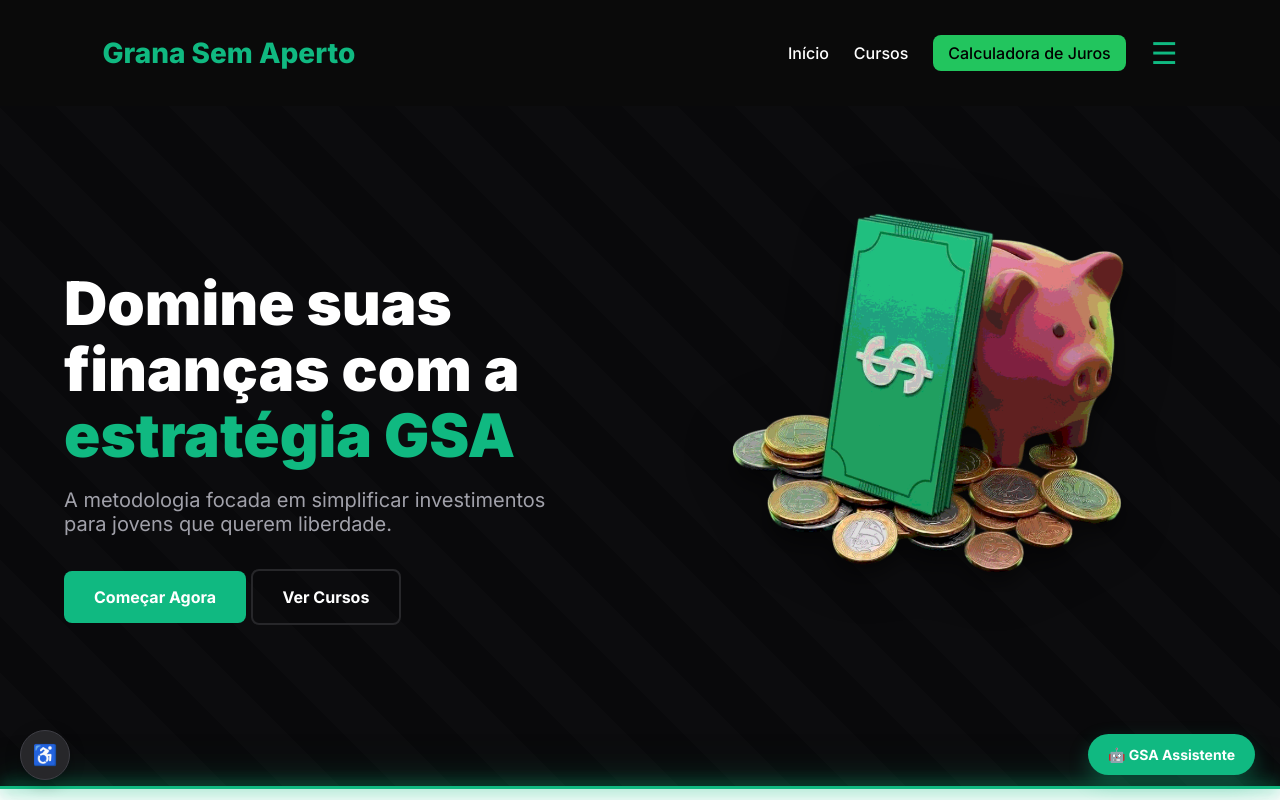
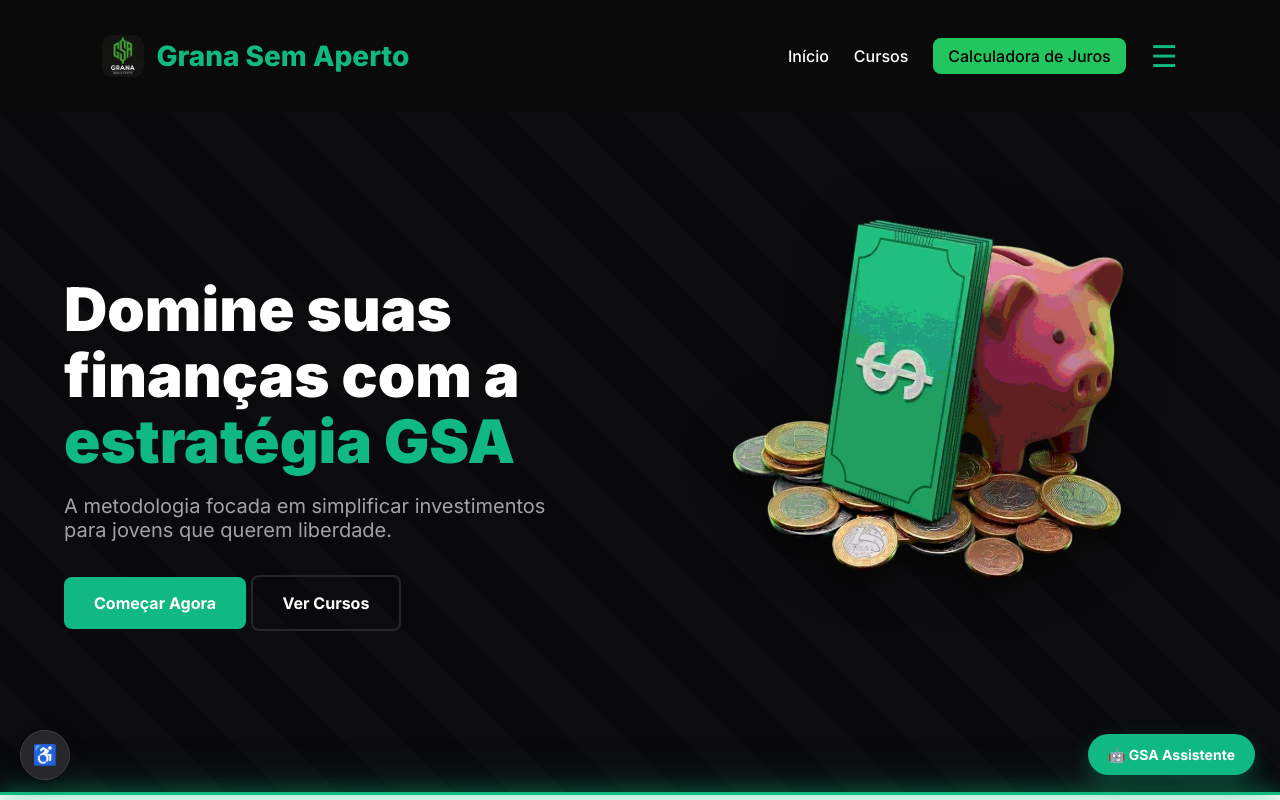
Before and after one commit to Maria551751/grana-sem-aperto, a plain HTML site: page index.html in a window 1280 px wide. Shown: the top 800 px of the page. Drawn offline with Linux system fonts and the light colour scheme.

Commit message:
add logo to site header

```diff
--- a/assets/css/global.css
+++ b/assets/css/global.css
@@ -43,10 +43,26 @@ body {
 }
 
 .logo {
+    display: inline-flex;
+    align-items: center;
+    gap: 12px;
     color: var(--verde-gsa);
     font-size: 28px;
     font-weight: 800;
     text-decoration: none;
+}
+
+.logo-mark {
+    width: 42px;
+    height: 42px;
+    object-fit: cover;
+    border-radius: 10px;
+    flex-shrink: 0;
+}
+
+.logo-text {
+    display: inline-block;
+    line-height: 1;
 }
 
 .menu-desktop {
--- a/assets/style.css
+++ b/assets/style.css
@@ -43,10 +43,26 @@ body {
 }
 
 .logo {
+    display: inline-flex;
+    align-items: center;
+    gap: 12px;
     color: var(--verde-gsa);
     font-size: 28px;
     font-weight: 800;
     text-decoration: none;
+}
+
+.logo-mark {
+    width: 42px;
+    height: 42px;
+    object-fit: cover;
+    border-radius: 10px;
+    flex-shrink: 0;
+}
+
+.logo-text {
+    display: inline-block;
+    line-height: 1;
 }
 
 .menu-desktop {
--- a/index.html
+++ b/index.html
@@ -11,7 +11,10 @@
 <body>
 
     <header class="cabecalho">
-        <a href="index.html" class="logo">Grana Sem Aperto</a>
+        <a href="index.html" class="logo">
+            <img src="assets/img/logo-gsa.jpeg" alt="Logo Grana Sem Aperto" class="logo-mark">
+            <span class="logo-text">Grana Sem Aperto</span>
+        </a>
 
         <div class="nav-direita">
             <nav class="menu-desktop">
```
Also changed, not shown: pages/Cursos.html (+4 -1 lines), pages/calculadora.html (+4 -1 lines), pages/criadores.html (+4 -1 lines), assets/img/logo-gsa.jpeg (added).
